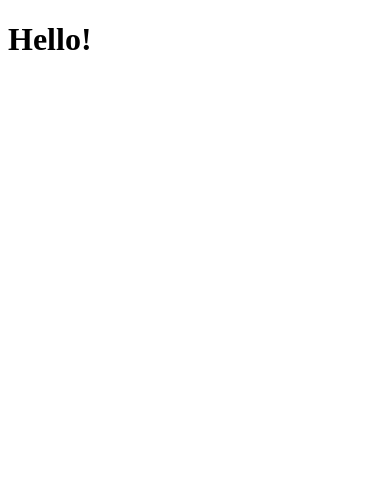
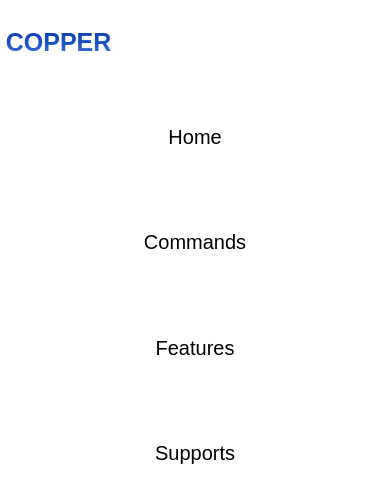
Before and after one commit to copper-dc/home, a React (Create React App) app: page / in a window 390 px wide. Shown: the top 502 px of the page. Built offline with nearby package versions, Linux system fonts and the light colour scheme.

Commit message:
nav-initial-stage

```diff
--- a/public/index.html
+++ b/public/index.html
@@ -1,43 +1,10 @@
 <!DOCTYPE html>
 <html lang="en">
   <head>
-    <meta charset="utf-8" />
-    <link rel="icon" href="%PUBLIC_URL%/favicon.ico" />
     <meta name="viewport" content="width=device-width, initial-scale=1" />
-    <meta name="theme-color" content="#000000" />
-    <meta
-      name="description"
-      content="Web site created using create-react-app"
-    />
-    <link rel="apple-touch-icon" href="%PUBLIC_URL%/logo192.png" />
-    <!--
-      manifest.json provides metadata used when your web app is installed on a
-      user's mobile device or desktop. See https://developers.google.com/web/fundamentals/web-app-manifest/
-    -->
-    <!-- <link rel="manifest" href="%PUBLIC_URL%/manifest.json" /> -->
-    <!--
-      Notice the use of %PUBLIC_URL% in the tags above.
-      It will be replaced with the URL of the `public` folder during the build.
-      Only files inside the `public` folder can be referenced from the HTML.
-
-      Unlike "/favicon.ico" or "favicon.ico", "%PUBLIC_URL%/favicon.ico" will
-      work correctly both with client-side routing and a non-root public URL.
-      Learn how to configure a non-root public URL by running `npm run build`.
-    -->
-    <title>React App</title>
+    <title>Cooper</title>
   </head>
   <body>
-    <noscript>You need to enable JavaScript to run this app.</noscript>
     <div id="root"></div>
-    <!--
-      This HTML file is a template.
-      If you open it directly in the browser, you will see an empty page.
-
-      You can add webfonts, meta tags, or analytics to this file.
-      The build step will place the bundled scripts into the <body> tag.
-
-      To begin the development, run `npm start` or `yarn start`.
-      To create a production bundle, use `npm run build` or `yarn build`.
-    -->
   </body>
 </html>
--- a/src/App.js
+++ b/src/App.js
@@ -1,8 +1,9 @@
+import Header from "./Header";
 
 function App() {
   return (
     <div>
-      <h1>Hello!</h1>
+      <Header/>
     </div>
   );
 }
--- /dev/null
+++ b/src/Header.css
@@ -0,0 +1,46 @@
+.header-section {
+    height: 10vh;
+    padding: 0px 40px;
+    display: flex;
+    align-items: center;
+    justify-content: space-between;
+}
+.logo {
+    background: -webkit-linear-gradient(#051869, #164ec9,#a9beed);
+        -webkit-background-clip: text;
+        -webkit-text-fill-color: transparent;
+    font-size: 25px;
+    font-weight:900;
+    height: 10vh;
+    width: 30%;
+    display: flex;
+    justify-content: center;
+    align-items: center;
+}
+.header-section ul {
+    width: 80%;
+    font-size: 20px;
+    padding: 0px;
+    margin: 0px;
+    list-style: none;
+    display: flex;
+    justify-content: space-around;
+}
+.header-section ul li:hover {
+    cursor: pointer;
+}
+
+@media screen and (max-width: 768px) {
+    .header-section{
+        height: 60vh;
+        padding: 0px;
+        flex-direction: column;
+        align-items: start;
+    }
+    .header-section ul{
+        width:100%;
+        height: 50vh;
+        flex-direction: column;
+        align-items: center;
+    }
+}
--- /dev/null
+++ b/src/Header.js
@@ -0,0 +1,16 @@
+import "./Header.css"
+const Header = () => {
+  return (
+    <div className="header-section">
+        <span className="logo">COPPER</span>
+        <ul>
+          <li><a>Home</a></li>
+          <li><a>Commands</a></li>
+          <li><a>Features</a></li>
+          <li><a>Supports</a></li>
+        </ul>
+    </div>
+  )
+}
+
+export default Header
--- /dev/null
+++ b/src/index.css
@@ -0,0 +1,5 @@
+body {
+    box-sizing: border-box;
+    margin: 0px;
+    font-family: "Space Grotesk", sans-serif;
+}
--- a/src/index.js
+++ b/src/index.js
@@ -1,6 +1,7 @@
 import React from 'react';
 import ReactDOM from 'react-dom/client';
 import App from './App';
+import "./index.css"
 
 const root = ReactDOM.createRoot(document.getElementById('root'));
 root.render(
```
